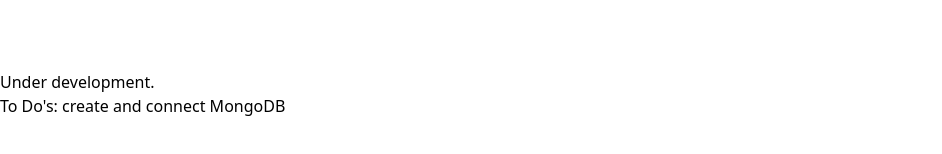
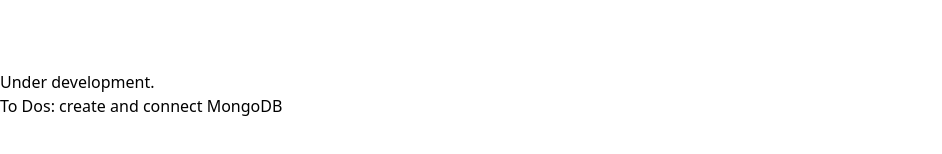
Before and after one commit to MSezai/link-shortener_bitly_clone, a Next.js app: page / in a window 1280 px wide. Shown: the part 450-604 px from the top of the page, without its empty margins (0-942 px from the left). Built offline with nearby package versions, Linux system fonts and the light colour scheme.

Commit message:
fixed escape

```diff
--- a/pages/index.tsx
+++ b/pages/index.tsx
@@ -92,7 +92,7 @@
           </FormGroup>
         </div>
         <br /><br /><br />
-        <p>Under development. <br /> To Do's: create and connect MongoDB</p>
+        <p>Under development. <br /> To Dos: create and connect MongoDB</p>
       </div>
     </main>
   )
```
